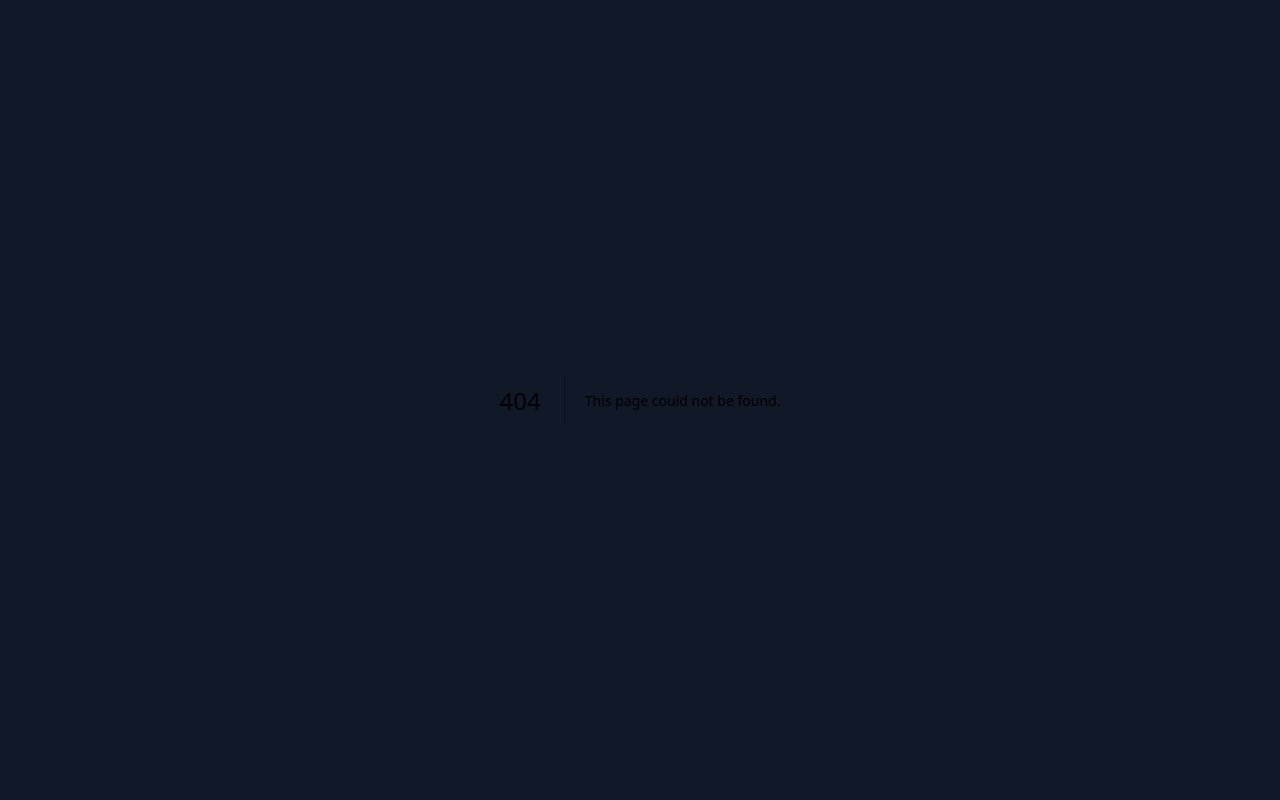
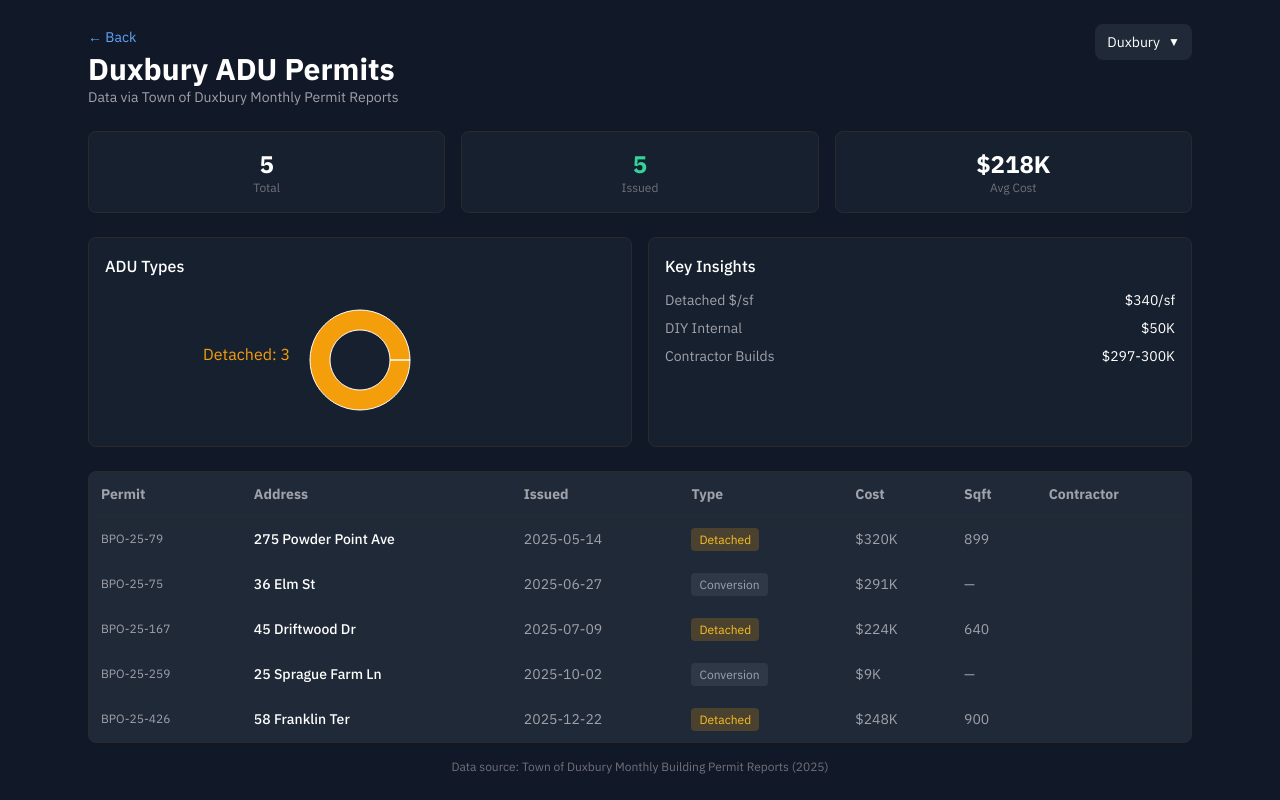
Before and after one commit to atwoodcollects/adupulse, a Next.js app: page /duxbury in a window 1280 px wide. Before the commit this address had no page. Built offline with nearby package versions, Linux system fonts and the light colour scheme.

Commit message:
Add Duxbury: 5 ADU permits

```diff
--- /dev/null
+++ b/src/app/duxbury/page.tsx
@@ -0,0 +1,157 @@
+'use client'
+
+import { useState } from 'react'
+import Link from 'next/link'
+import TownNav from '@/components/TownNav'
+import permits from '@/data/duxbury_permits.json'
+import { PieChart, Pie, Cell, Tooltip, ResponsiveContainer } from 'recharts'
+
+export default function DuxburyPage() {
+  const [expandedRow, setExpandedRow] = useState<number | null>(null)
+
+  const permitsWithPPSF = permits.map(p => ({
+    ...p,
+    ppsf: (p.squareFeet ?? 0) > 0 && p.estimatedCost > 0 ? Math.round(p.estimatedCost / (p.squareFeet ?? 1)) : 0
+  }))
+
+  const stats = {
+    total: permits.length,
+    issued: permits.filter(p => p.status === 'Issued').length,
+    avgCost: Math.round(permits.filter(p => p.estimatedCost > 0).reduce((a, b) => a + b.estimatedCost, 0) / permits.filter(p => p.estimatedCost > 0).length)
+  }
+
+  const typeData = [
+    { name: 'Internal', value: permits.filter(p => p.type === 'Internal').length, color: '#10b981' },
+    { name: 'Attached', value: permits.filter(p => p.type === 'Attached').length, color: '#6366f1' },
+    { name: 'Detached', value: permits.filter(p => p.type === 'Detached').length, color: '#f59e0b' },
+  ].filter(d => d.value > 0)
+
+  const formatCost = (cost: number) => {
+    if (cost >= 1000000) return '$' + (cost / 1000000).toFixed(1) + 'M'
+    if (cost >= 1000) return '$' + Math.round(cost / 1000) + 'K'
+    return cost > 0 ? '$' + cost : '—'
+  }
+
+  const getStatusColor = (status: string) => {
+    switch (status) {
+      case 'Issued': return 'bg-emerald-500/20 text-emerald-400'
+      case 'Active': return 'bg-yellow-500/20 text-yellow-400'
+      default: return 'bg-gray-500/20 text-gray-400'
+    }
+  }
+
+  const getTypeColor = (type: string) => {
+    switch (type) {
+      case 'Internal': return 'bg-emerald-500/20 text-emerald-400'
+      case 'Attached': return 'bg-indigo-500/20 text-indigo-400'
+      case 'Detached': return 'bg-amber-500/20 text-amber-400'
+      default: return 'bg-gray-500/20 text-gray-400'
+    }
+  }
+
+  return (
+    <div className="min-h-screen bg-gray-900">
+      <div className="max-w-6xl mx-auto px-3 sm:px-4 md:px-6 py-3 sm:py-4 md:py-6">
+        <div className="flex flex-col sm:flex-row sm:justify-between sm:items-start gap-2 mb-4 sm:mb-6">
+          <div>
+            <Link href="/" className="text-blue-400 text-xs sm:text-sm mb-1 inline-block">← Back</Link>
+            <h1 className="text-xl sm:text-2xl md:text-3xl font-bold text-white">Duxbury ADU Permits</h1>
+            <p className="text-text-secondary text-xs sm:text-sm">Data via Town of Duxbury Monthly Permit Reports</p>
+          </div>
+          <TownNav current="Duxbury" />
+        </div>
+
+        <div className="grid grid-cols-3 gap-2 sm:gap-3 md:gap-4 mb-4 sm:mb-6">
+          <div className="bg-gray-800/50 border border-border rounded-lg p-2 sm:p-3 md:p-4 text-center">
+            <div className="text-base sm:text-lg md:text-2xl font-bold text-white">{stats.total}</div>
+            <div className="text-[10px] sm:text-xs text-text-muted">Total</div>
+          </div>
+          <div className="bg-gray-800/50 border border-border rounded-lg p-2 sm:p-3 md:p-4 text-center">
+            <div className="text-base sm:text-lg md:text-2xl font-bold text-emerald-400">{stats.issued}</div>
+            <div className="text-[10px] sm:text-xs text-text-muted">Issued</div>
+          </div>
+          <div className="bg-gray-800/50 border border-border rounded-lg p-2 sm:p-3 md:p-4 text-center">
+            <div className="text-base sm:text-lg md:text-2xl font-bold text-white">{formatCost(stats.avgCost)}</div>
+            <div className="text-[10px] sm:text-xs text-text-muted">Avg Cost</div>
+          </div>
+        </div>
+
+        <div className="grid grid-cols-1 sm:grid-cols-2 gap-3 sm:gap-4 mb-4 sm:mb-6">
+          <div className="bg-gray-800/50 border border-border rounded-lg p-3 sm:p-4">
+            <h3 className="text-white text-sm sm:text-base font-medium mb-3">ADU Types</h3>
+            <ResponsiveContainer width="100%" height={140}>
+              <PieChart>
+                <Pie data={typeData} cx="50%" cy="50%" innerRadius={30} outerRadius={50} dataKey="value" label={({ name, value }) => name + ': ' + value} labelLine={false}>
+                  {typeData.map((entry, index) => (<Cell key={'cell-' + index} fill={entry.color} />))}
+                </Pie>
+                <Tooltip contentStyle={{ backgroundColor: '#1f2937', border: '1px solid #374151', borderRadius: '8px', fontSize: '12px' }} labelStyle={{ color: '#fff' }} itemStyle={{ color: '#fff' }} />
+              </PieChart>
+            </ResponsiveContainer>
+          </div>
+
+          <div className="bg-gray-800/50 border border-border rounded-lg p-3 sm:p-4">
+            <h3 className="text-white text-sm sm:text-base font-medium mb-3">Key Insights</h3>
+            <div className="space-y-2 text-xs sm:text-sm">
+              <div className="flex justify-between"><span className="text-text-secondary">Detached $/sf</span><span className="text-white">$340/sf</span></div>
+              <div className="flex justify-between"><span className="text-text-secondary">DIY Internal</span><span className="text-white">$50K</span></div>
+              <div className="flex justify-between"><span className="text-text-secondary">Contractor Builds</span><span className="text-white">$297-300K</span></div>
+            </div>
+          </div>
+        </div>
+
+        <div className="sm:hidden space-y-2">
+          {permitsWithPPSF.map((permit, i) => (
+            <div key={i} className="bg-gray-800/50 border border-border rounded-lg p-3" onClick={() => setExpandedRow(expandedRow === i ? null : i)}>
+              <div className="flex justify-between items-start mb-2">
+                <div className="flex-1 min-w-0">
+                  <p className="text-white text-sm font-medium truncate">{permit.address}</p>
+                  <p className="text-text-muted text-xs">{permit.permitNumber} • {permit.issueDate}</p>
+                </div>
+                <span className={'px-2 py-0.5 rounded text-[10px] ml-2 ' + getStatusColor(permit.status)}>{permit.status}</span>
+              </div>
+              <div className="flex gap-3 text-xs">
+                {(permit.squareFeet ?? 0) > 0 && <span className="text-text-secondary">{permit.squareFeet}sf</span>}
+                {permit.estimatedCost > 0 && <span className="text-white">{formatCost(permit.estimatedCost)}</span>}
+                <span className={'px-1.5 py-0.5 rounded ' + getTypeColor(permit.type)}>{permit.type}</span>
+              </div>
+              {expandedRow === i && (
+                <div className="mt-2 pt-2 border-t border-border/50 text-xs">
+                </div>
+              )}
+            </div>
+          ))}
+        </div>
+
+        <div className="hidden sm:block bg-surface border border-border rounded-lg overflow-x-auto">
+          <table className="w-full text-sm">
+            <thead>
+              <tr className="border-b border-border text-text-secondary">
+                <th className="text-left p-3">Permit</th>
+                <th className="text-left p-3">Address</th>
+                <th className="text-left p-3">Issued</th>
+                <th className="text-left p-3">Type</th>
+                <th className="text-left p-3">Cost</th>
+                <th className="text-left p-3">Sqft</th>
+                <th className="text-left p-3">Contractor</th>
+              </tr>
+            </thead>
+            <tbody>
+              {permitsWithPPSF.map((permit, i) => (
+                <tr key={i} className="border-b border-border/50 hover:bg-gray-800/30">
+                  <td className="p-3 text-text-secondary text-xs">{permit.permitNumber}</td>
+                  <td className="p-3 text-white font-medium">{permit.address}</td>
+                  <td className="p-3 text-text-secondary">{permit.issueDate}</td>
+                  <td className="p-3"><span className={'px-2 py-1 rounded text-xs ' + getTypeColor(permit.type)}>{permit.type}</span></td>
+                  <td className="p-3 text-text-secondary">{formatCost(permit.estimatedCost)}</td>
+                  <td className="p-3 text-text-secondary">{(permit.squareFeet ?? 0) > 0 ? permit.squareFeet : '—'}</td>
+                </tr>
+              ))}
+            </tbody>
+          </table>
+        </div>
+
+        <p className="text-text-muted text-[10px] sm:text-xs mt-3 sm:mt-4 text-center">Data source: Town of Duxbury Monthly Building Permit Reports (2025)</p>
+      </div>
+    </div>
+  )
+}
--- a/src/components/TownNav.tsx
+++ b/src/components/TownNav.tsx
@@ -11,6 +11,7 @@ const towns = [
   { name: 'Newton', href: '/newton' },
   { name: 'Sudbury', href: '/sudbury' },
   { name: 'Needham', href: '/needham' },
+  { name: 'Duxbury', href: '/duxbury' },
 ]
 
 export default function TownNav({ current }: { current: string }) {
--- /dev/null
+++ b/src/data/duxbury_permits.json
@@ -0,0 +1,47 @@
+[
+  {
+    "permitNumber": "BPO-25-79",
+    "address": "275 Powder Point Ave",
+    "issueDate": "2025-05-14",
+    "status": "Issued",
+    "type": "Detached",
+    "squareFeet": 899,
+    "estimatedCost": 319500
+  },
+  {
+    "permitNumber": "BPO-25-75",
+    "address": "36 Elm St",
+    "issueDate": "2025-06-27",
+    "status": "Issued",
+    "type": "Conversion",
+    "squareFeet": null,
+    "estimatedCost": 290500
+  },
+  {
+    "permitNumber": "BPO-25-167",
+    "address": "45 Driftwood Dr",
+    "issueDate": "2025-07-09",
+    "status": "Issued",
+    "type": "Detached",
+    "squareFeet": 640,
+    "estimatedCost": 224250
+  },
+  {
+    "permitNumber": "BPO-25-259",
+    "address": "25 Sprague Farm Ln",
+    "issueDate": "2025-10-02",
+    "status": "Issued",
+    "type": "Conversion",
+    "squareFeet": null,
+    "estimatedCost": 9300
+  },
+  {
+    "permitNumber": "BPO-25-426",
+    "address": "58 Franklin Ter",
+    "issueDate": "2025-12-22",
+    "status": "Issued",
+    "type": "Detached",
+    "squareFeet": 900,
+    "estimatedCost": 248000
+  }
+]
```
